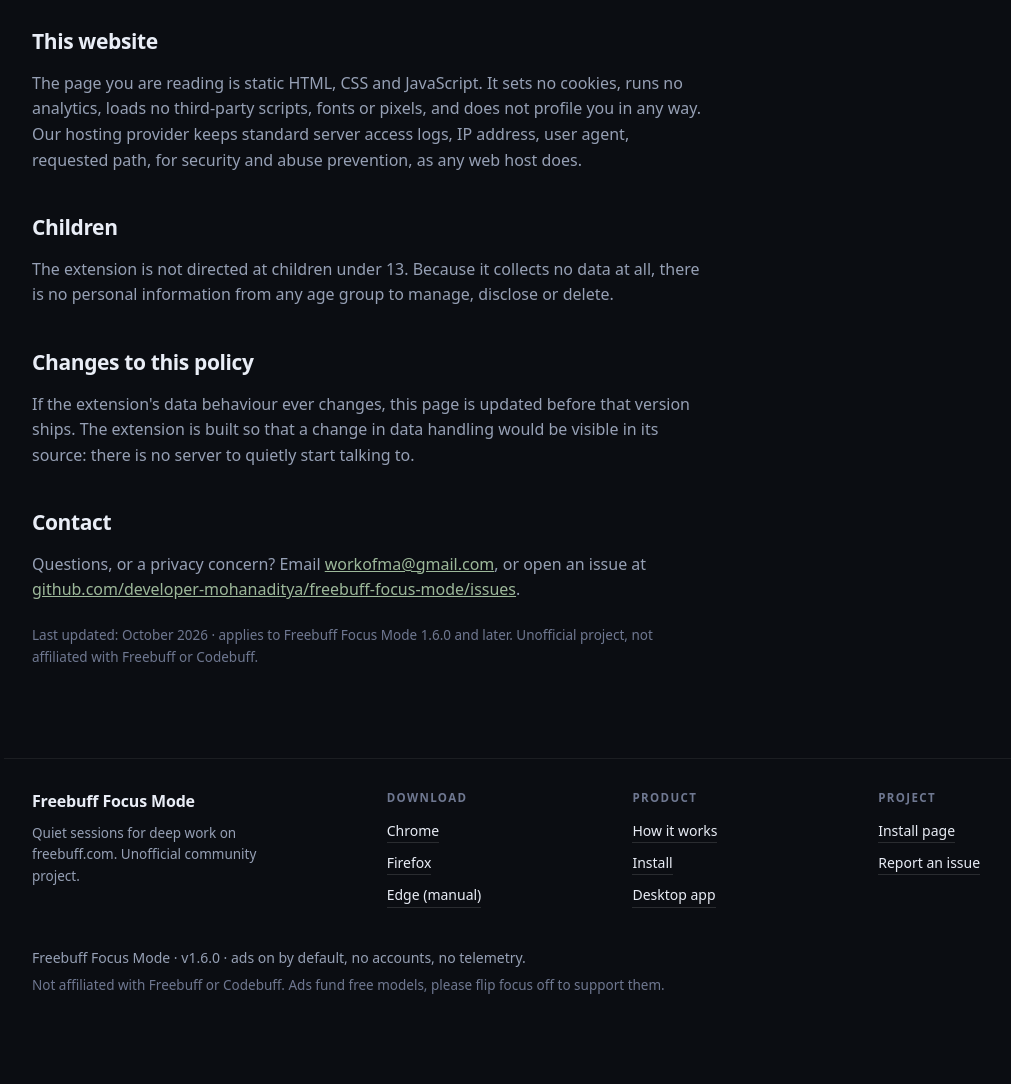
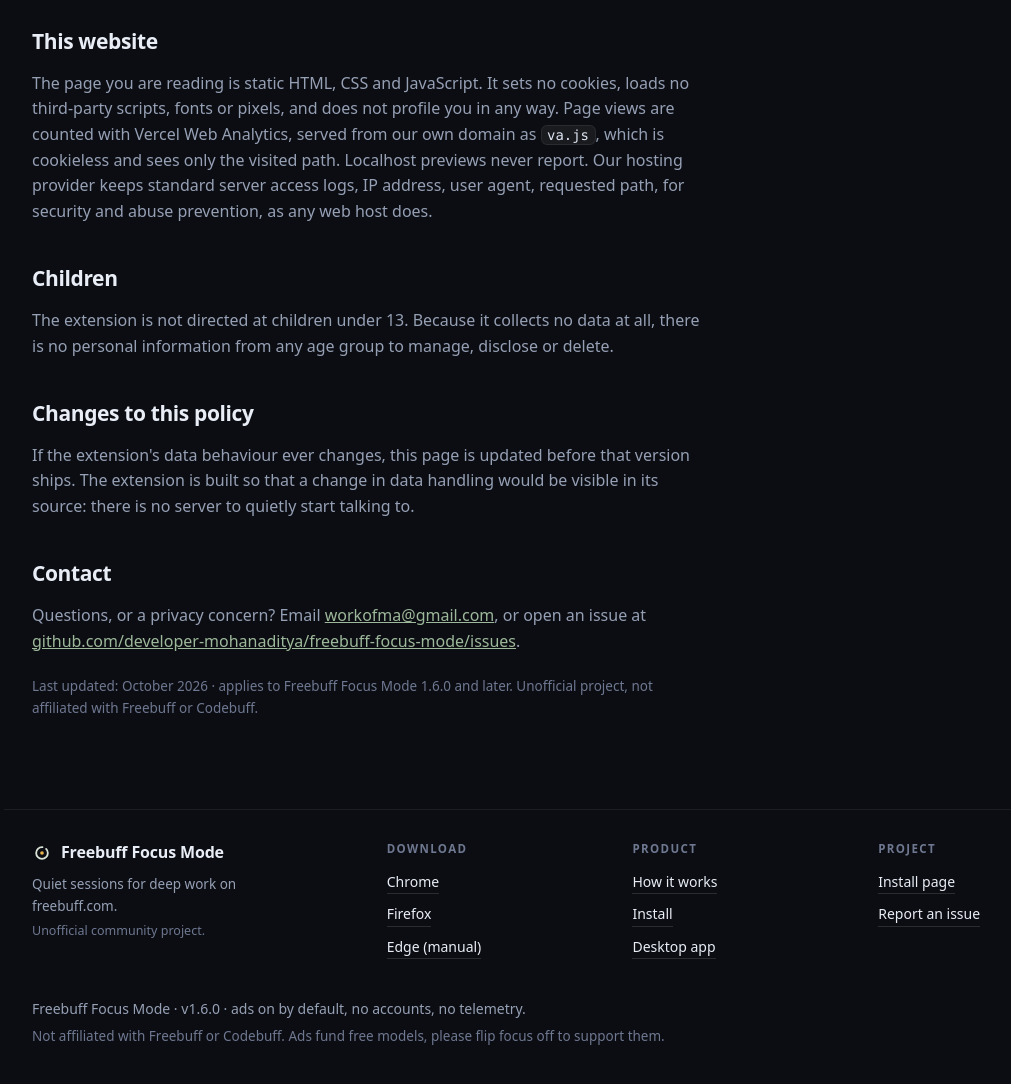
Before and after one commit to developer-mohanaditya/freebuff-focus-mode, a browser extension: page site/privacy.html in a window 1280 px wide. Shown: the part 2260-3344 px from the top of the page, without its empty margins (76-1087 px from the left). Before the commit the page ends 3317 px from the top, so only its background shows below. Drawn offline with Linux system fonts and the light colour scheme; no server answers.

Commit message:
Add Vercel Web Analytics, vendored as first-party va.js with localhost gate

```diff
--- a/package.json
+++ b/package.json
@@ -17,5 +17,8 @@
     "test:linux": "node scripts/test-desktop-linux.mjs",
     "check": "node --check scripts/build.mjs && node --check scripts/build-desktop.mjs && node --check scripts/serve.mjs && node --check scripts/zip.mjs && node --check scripts/png.mjs && node --check scripts/store-assets.mjs && node --check scripts/validate.mjs && node --check scripts/desktop-fixtures.mjs && node --check scripts/test-desktop.mjs && node --check scripts/test-desktop-windows.mjs && node --check scripts/test-desktop-linux.mjs",
     "dev": "node scripts/dev.mjs"
+  },
+  "dependencies": {
+    "@vercel/analytics": "^2.0.1"
   }
 }
--- a/site/privacy.html
+++ b/site/privacy.html
@@ -143,9 +143,11 @@
 
           <h2>This website</h2>
           <p>
-            The page you are reading is static HTML, CSS and JavaScript. It sets no cookies, runs no
-            analytics, loads no third-party scripts, fonts or pixels, and does not profile you in
-            any way. Our hosting provider keeps standard server access logs, IP address, user
+            The page you are reading is static HTML, CSS and JavaScript. It sets no cookies, loads no
+            third-party scripts, fonts or pixels, and does not profile you in
+            any way. Page views are counted with Vercel Web Analytics, served from our own domain
+            as <code>va.js</code>, which is cookieless and sees only the visited path. Localhost
+            previews never report. Our hosting provider keeps standard server access logs, IP address, user
             agent, requested path, for security and abuse prevention, as any web host does.
           </p>
 
@@ -182,8 +184,12 @@
     <footer class="footer">
       <div class="footer-grid">
         <div>
-          <span class="footer-brand-name">Freebuff Focus Mode</span>
-          <span class="footer-tag">Quiet sessions for deep work on freebuff.com. Unofficial community project.</span>
+          <span class="footer-brand">
+            <svg viewBox="0 0 24 24" width="20" height="20" fill="none" stroke="#D8E2D5" stroke-width="2.2" stroke-linecap="round" aria-hidden="true"><circle cx="12" cy="12" r="7" stroke-dasharray="38 6" transform="rotate(-45 12 12)" /><circle cx="12" cy="12" r="2.2" fill="#E8B34B" stroke="none" /></svg>
+            <span class="footer-brand-name">Freebuff Focus Mode</span>
+          </span>
+          <span class="footer-tag">Quiet sessions for deep work on freebuff.com.</span>
+          <span class="footer-unofficial">Unofficial community project.</span>
         </div>
         <div class="footer-col">
           <h4>Download</h4>
@@ -213,5 +219,9 @@
     </footer>
 
     <script src="app.js"></script>
+    <script type="module">
+      import { inject } from './va.js';
+      if (!['localhost', '127.0.0.1', '[::1]'].includes(location.hostname)) inject();
+    </script>
   </body>
 </html>
--- a/site/styles.css
+++ b/site/styles.css
@@ -800,11 +800,16 @@
   margin-bottom: 30px;
 }
 
+.footer-brand {
+  display: inline-flex;
+  align-items: center;
+  gap: 9px;
+  margin-bottom: 8px;
+}
+
 .footer-brand-name {
-  display: block;
   font-weight: 640;
   letter-spacing: -0.01em;
-  margin-bottom: 8px;
 }
 
 .footer-tag {
@@ -812,6 +817,13 @@
   font-size: 13.5px;
   color: var(--muted);
   max-width: 30ch;
+}
+
+.footer-unofficial {
+  display: block;
+  font-size: 12.5px;
+  color: var(--muted-2);
+  margin-top: 4px;
 }
 
 .footer-col h4 {
--- a/site/update.xml
+++ b/site/update.xml
@@ -17,6 +17,6 @@
 -->
 <gupdate xmlns='http://www.google.com/update2/response' protocol='2.0'>
   <app appid='YOUR_EXTENSION_ID_HERE'>
-    <updatecheck codebase='https://freebuff-adblocker.vercel.app/downloads/freebuff-adblock-1.6.0.zip' version='1.6.0' />
+    <updatecheck codebase='https://freebuff-focus-mode.vercel.app/downloads/freebuff-adblock-1.6.0.zip' version='1.6.0' />
   </app>
 </gupdate>
```
Also changed, not shown: scripts/build.mjs (+14 -0 lines), site/index.html (+13 -5 lines), 7 other files.
